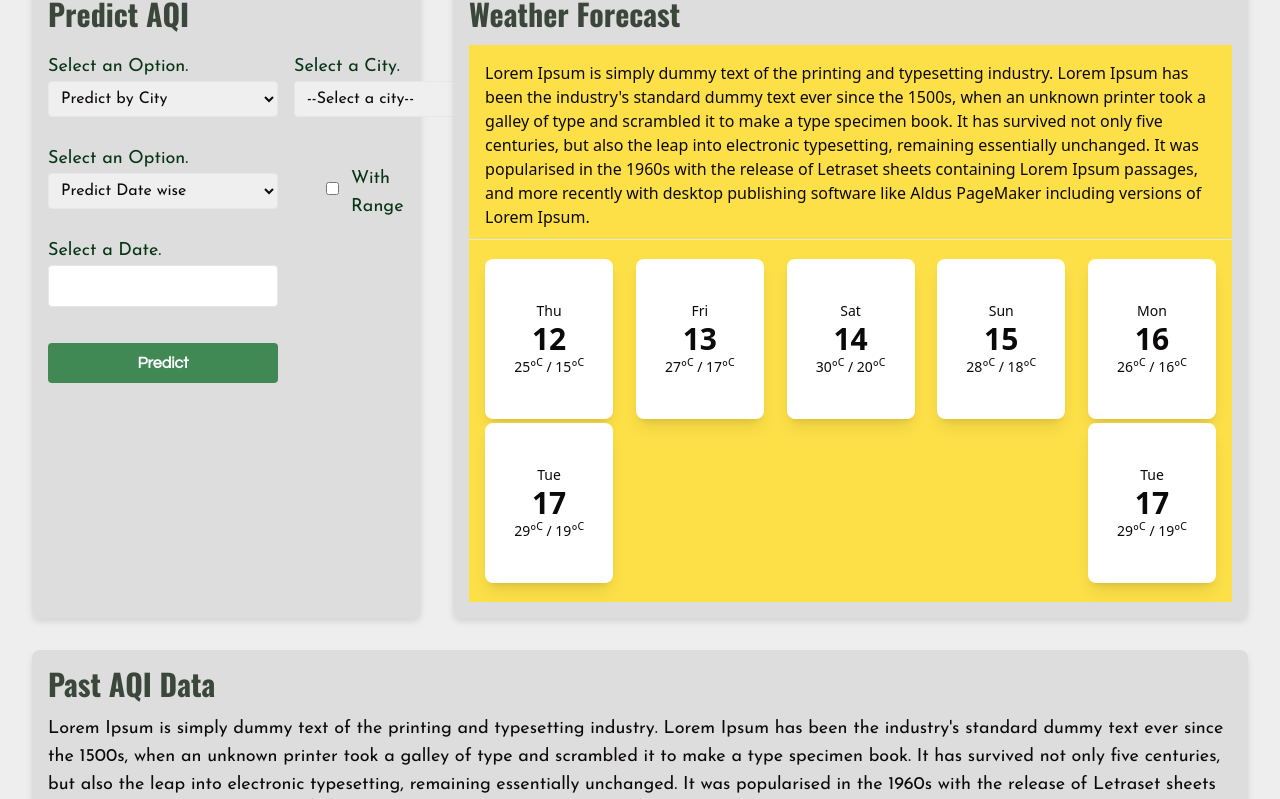
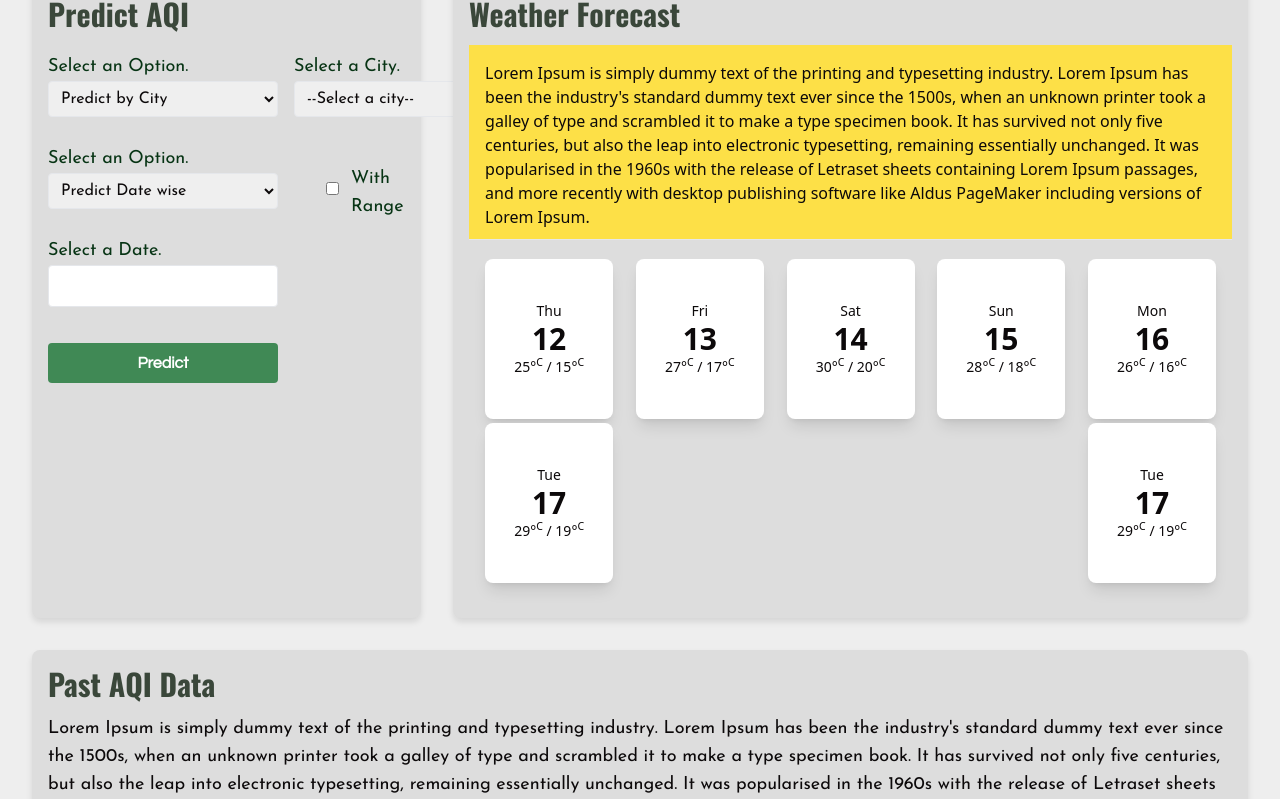
Before and after one commit to fromjyce/AeroSense-AI-Driven-Air-Quality-Prediction, a Next.js app in the folder frontend/: page / in a window 1280 px wide. Shown: the part 636-1435 px from the top of the page. Built offline with nearby package versions, Linux system fonts and the light colour scheme; a web font is replaced by a local one.

Commit message:
removed bg color

```diff
--- a/frontend/pages/WeatherForecast.js
+++ b/frontend/pages/WeatherForecast.js
@@ -11,7 +11,7 @@ export default function WeatherForecast() {
         <div className="flex justify-between p-4 border-b h-[35%] bg-yellow-300">
           <CurrentWeather />
         </div>
-        <div className="grid grid-cols gap-4 p-4 items-center flex-grow bg-yellow-300">
+        <div className="grid grid-cols gap-4 p-4 items-center flex-grow">
           <WidgetContainer />
         </div>
       </div>
```
